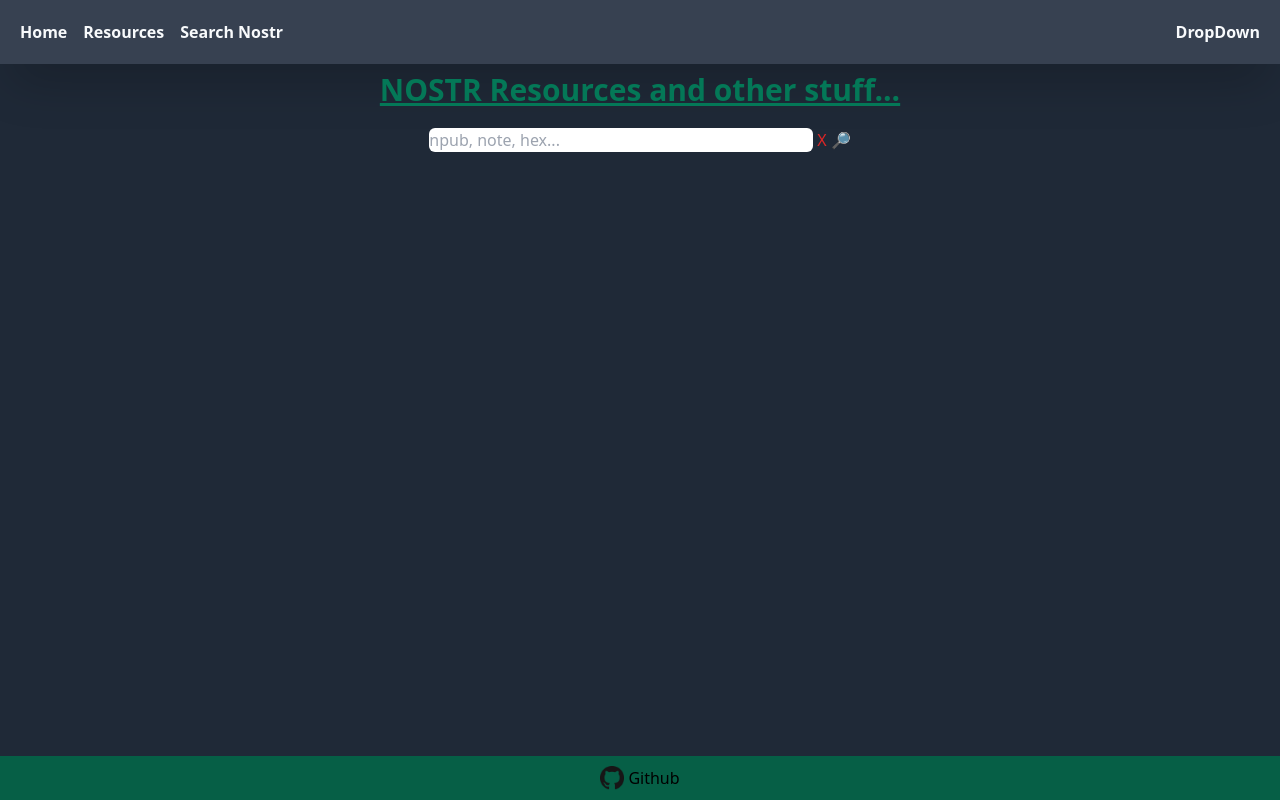
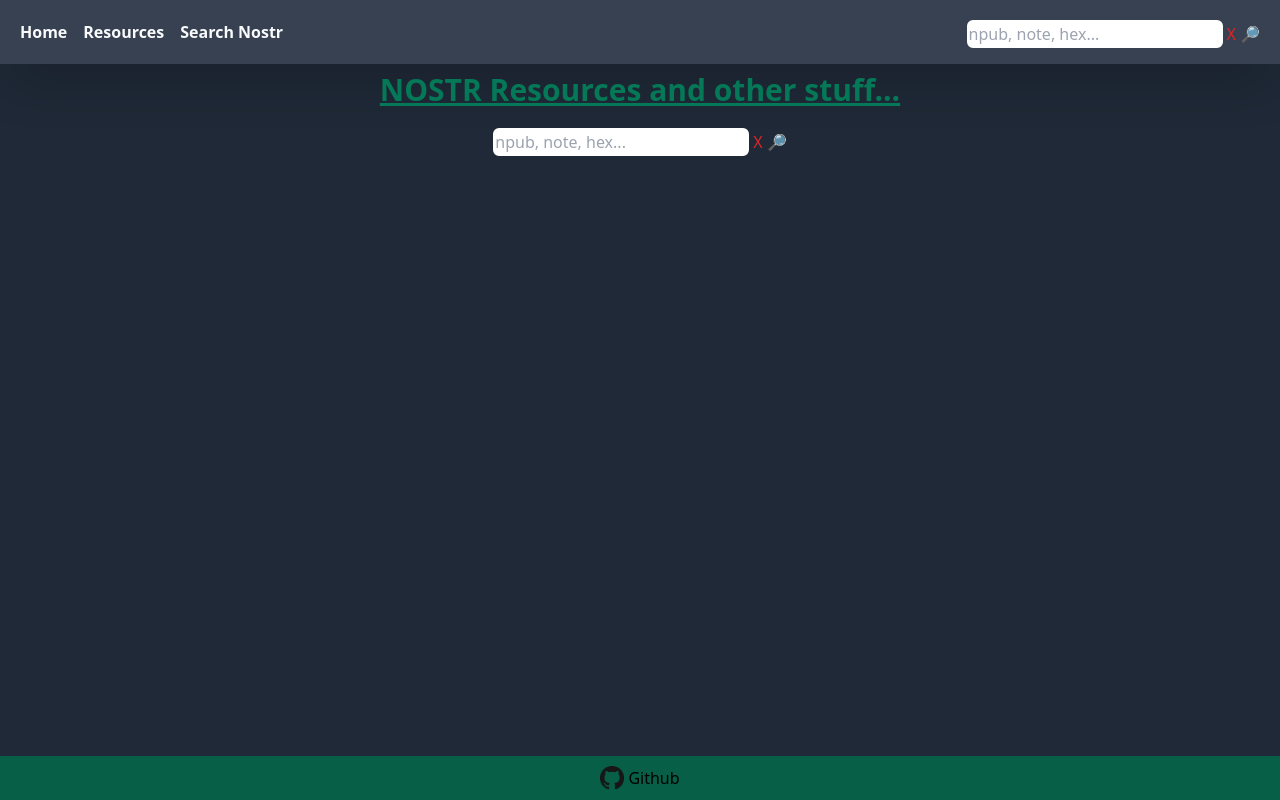
Before and after one commit to And1x/nostreact, a React (Vite) app: page /search in a window 1280 px wide. Built offline with nearby package versions, Linux system fonts and the light colour scheme; what nostr-react would draw is missing.

Commit message:
added searchNav

```diff
--- a/src/App.tsx
+++ b/src/App.tsx
@@ -2,6 +2,13 @@ import Navbar from "./Components/Navbar";
 import Footer from "./Components/Footer";
 import RouteSwitch from "./RouteSwitch";
 import { NostrProvider } from "nostr-react";
+
+import { BrowserRouter, Routes, Route } from "react-router-dom";
+import Home from "./pages/Home";
+import Resources from "./pages/Resources";
+import NostrSearch from "./pages/NostrSearch";
+import ProfileFull from "./Components/Nostr/ProfileFull";
+import NoteList from "./Components/Nostr/NoteList";
 
 const relayUrls = [
   "wss://nostr.wine",
@@ -16,18 +23,68 @@ const relayUrls = [
 function App() {
   return (
     <NostrProvider relayUrls={relayUrls} debug={true}>
+      <BrowserRouter>
         <div className="flex flex-col min-h-screen bg-gray-800">
           <Navbar />
           <h1 className="text-3xl text-center text-emerald-700 pt-2 font-bold underline p-5">
             NOSTR Resources and other stuff...
           </h1>
           <div className="flex justify-center">
-          <RouteSwitch />
+            <Routes>
+              <Route path="/" element={<Home />} />
+              <Route path="/resources" element={<Resources />} />
+              <Route path="/search" element={<NostrSearch />} />
+
+              {/* test here: */}
+              <Route
+                path="/p/:pubkey"
+                // loader={({ params }) => {
+                //   console.log(params.pubkey);
+                // }}
+                element={<ProfileFull />}
+              />
+              <Route path="/n/:noteID" element={<NoteList />} />
+            </Routes>
           </div>
           <Footer />
         </div>
+      </BrowserRouter>
     </NostrProvider>
   );
 }
 
 export default App;
+
+// function App() {
+//   return (
+//     <NostrProvider relayUrls={relayUrls} debug={true}>
+//       <div className="flex flex-col min-h-screen bg-gray-800">
+//         <BrowserRouter>
+//           <Navbar />
+//           <div className="flex justify-center">
+//             <Routes>
+//               <Route path="/" element={<Home />} />
+//               <Route path="/resources" element={<Resources />} />
+//               <Route path="/search" element={<NostrSearch />} />
+
+//               {/* test here: */}
+//               <Route
+//                 path="/p/:pubkey"
+//                 // loader={({ params }) => {
+//                 //   console.log(params.pubkey);
+//                 // }}
+//                 element={<ProfileFull />}
+//               />
+//               <Route path="/n/:noteID" element={<NoteList />} />
+//             </Routes>
+//           </div>
+//         </BrowserRouter>
+
+//         <h1 className="text-3xl text-center text-emerald-700 pt-2 font-bold underline p-5">
+//           NOSTR Resources and other stuff...
+//         </h1>
+//         <Footer />
+//       </div>
+//     </NostrProvider>
+//   );
+// }
--- a/src/Components/Navbar.tsx
+++ b/src/Components/Navbar.tsx
@@ -1,7 +1,9 @@
+import NostrSearch from "../pages/NostrSearch";
+
 export default function Navbar() {
   return (
     <>
-      <ul className="flex min-w-full justify-between bg-gray-700 shadow-2xl p-5 ">
+      <ul className="flex h-16 min-w-full justify-between bg-gray-700 shadow-2xl p-5 ">
         <div className="flex gap-4">
           <li className="font-bold text-slate-50 hover:underline">
             <a href="/">Home</a>
@@ -13,10 +15,13 @@ export default function Navbar() {
             <a href="/search">Search Nostr</a>
           </li>
         </div>
-        <li className="font-bold text-slate-50">
-          {/* todo: DropDown Navigation */}
-          <a href="#">DropDown</a>
-        </li>
+        {/* <li className="font-bold text-slate-50"> */}
+        {/* todo: DropDown Navigation */}
+        {/* <a href="#">DropDown</a> */}
+        {/* </li> */}
+        <div>
+          <NostrSearch />
+        </div>
       </ul>
     </>
   );
--- a/src/RouteSwitch.tsx
+++ b/src/RouteSwitch.tsx
@@ -4,10 +4,12 @@ import Resources from "./pages/Resources";
 import NostrSearch from "./pages/NostrSearch";
 import ProfileFull from "./Components/Nostr/ProfileFull";
 import NoteList from "./Components/Nostr/NoteList";
+import Navbar from "./Components/Navbar";
 
 const RouteSwitch = () => {
   return (
     <BrowserRouter>
+      <Navbar />
       <Routes>
         <Route path="/" element={<Home />} />
         <Route path="/resources" element={<Resources />} />
--- a/src/pages/NostrSearch.tsx
+++ b/src/pages/NostrSearch.tsx
@@ -51,7 +51,7 @@ export default function NostrSearch() {
         <input
           name="search"
           placeholder="npub, note, hex..."
-          className="outline-none border-emerald-600 border-solid rounded-md w-96"
+          className="outline-none focus:border-2 focus:border-orange-400 border-2 border-white border-solid rounded-md w-64"
         ></input>
         <button type="reset" className="text-red-600">
           X
```
Lines whose indentation alone changed are shown as unchanged.
